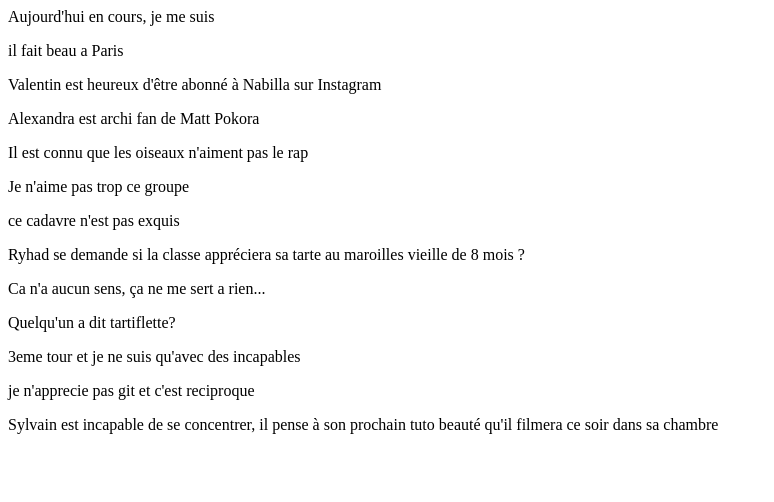
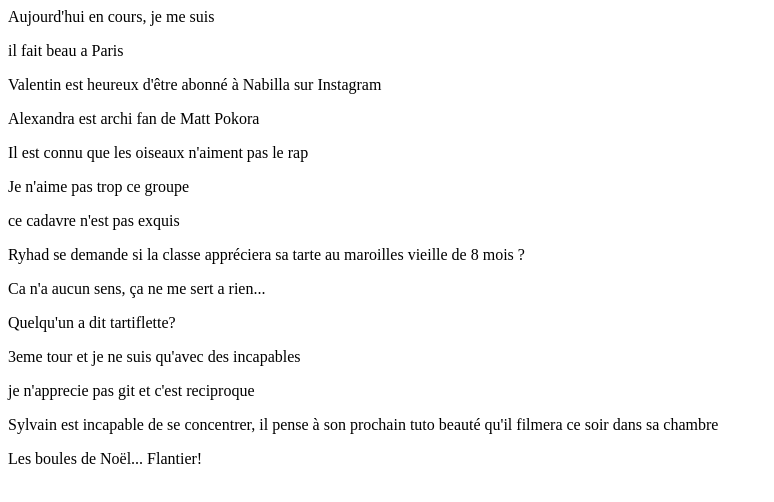
Before and after one commit to RyderBlack/cadavre_exquis, a plain HTML site: page index.html in a window 1280 px wide. Shown: the whole page, without its empty margins (0-774 px from the left). Drawn offline with Linux system fonts and the light colour scheme.

Commit message:
commit val3

```diff
--- a/index.html
+++ b/index.html
@@ -11,3 +11,4 @@
 <p>3eme tour et je ne suis qu'avec des incapables</p>
 <p>je n'apprecie pas git et c'est reciproque</p>
 <p>Sylvain est incapable de se concentrer, il pense à son prochain tuto beauté qu'il filmera ce soir dans sa chambre</p>
+<p>Les boules de Noël... Flantier!</p>
```
